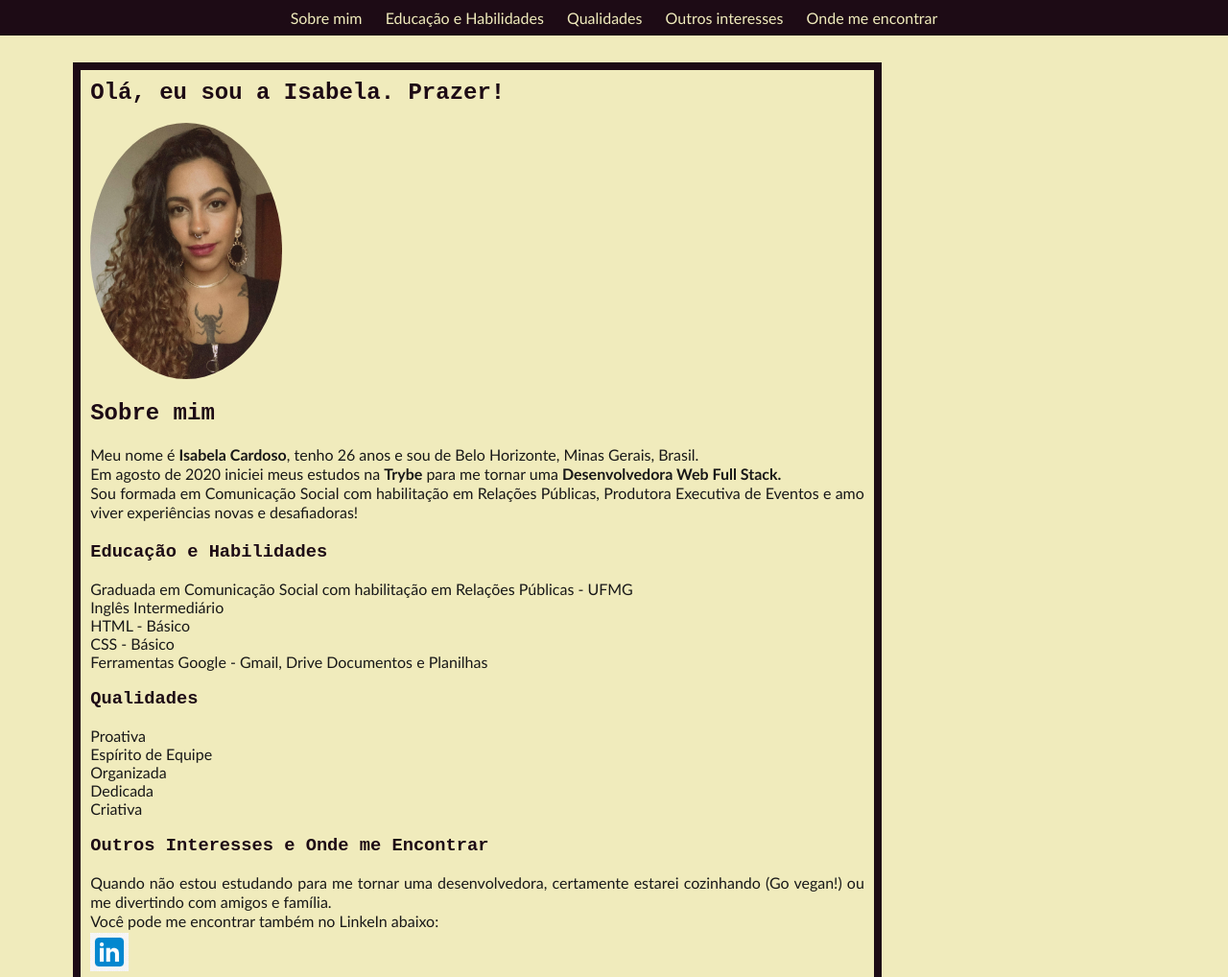
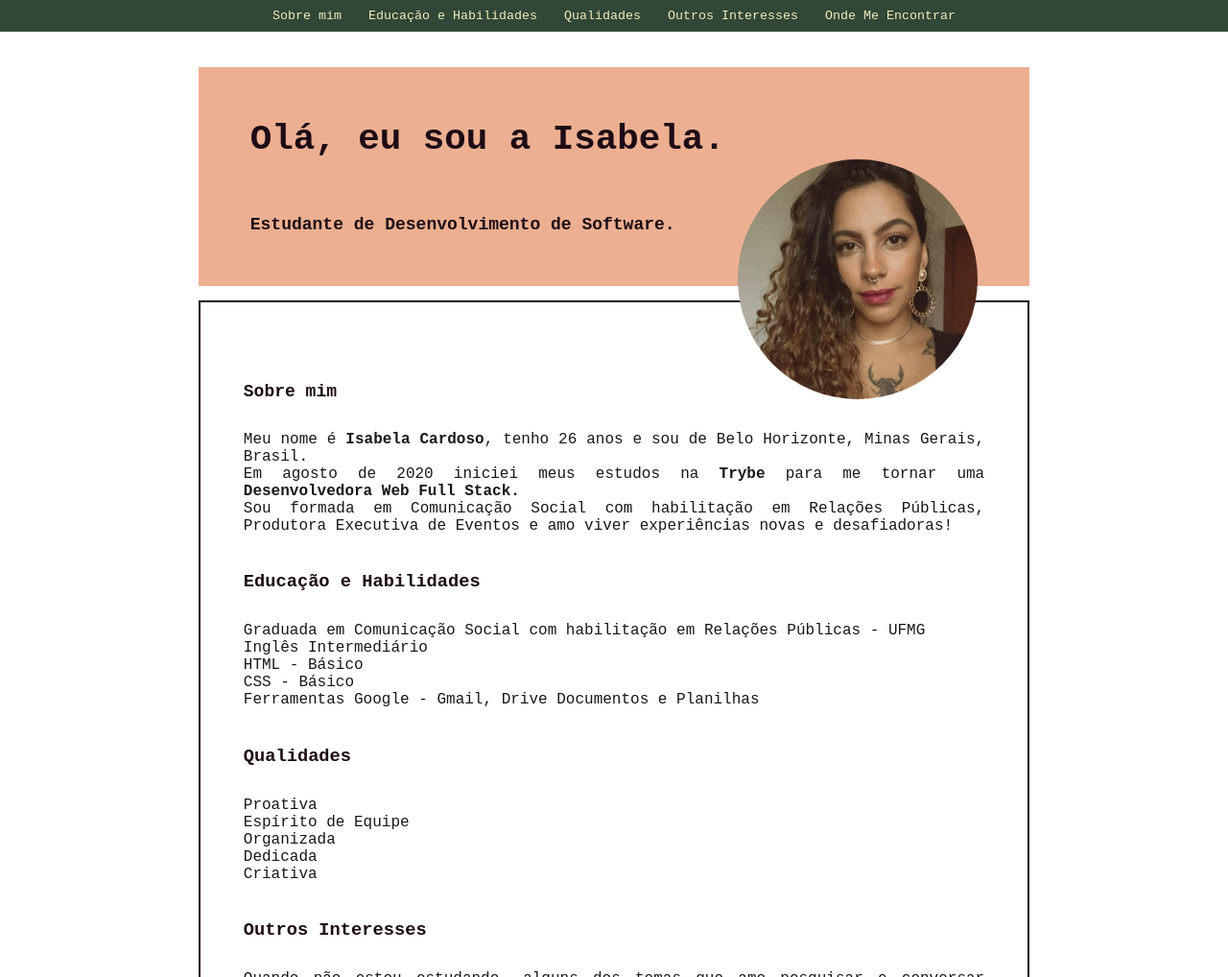
Before and after one commit to IsabelaCardoso/IsabelaCardoso.github.io, a plain HTML site: page index.html in a window 1280 px wide. Shown: the top 1018 px of the page at 96% size. Drawn offline with Linux system fonts and the light colour scheme.

Commit message:
atualiza potfolio para novo layout e infos

```diff
--- a/index.html
+++ b/index.html
@@ -4,132 +4,47 @@
     <meta charset="UTF-8">
     <meta name="viewport" content="width=device-width, initial-scale=1.0">
     <title>Portfólio Isabela Cardoso</title>
+    <link href="style.css" rel="stylesheet" type="text/css">
 
-    <style>
-
-/****** tutorial de como criar um menu fixo aprendido pelo canal do YouTube Danki Code, 08/2020 - link https://www.youtube.com/watch?v=vJJyytQcOLI *****/
-
-        /**** menu fixo ****/
-       * {
-           margin: 0;padding: 0;box-sizing: border-box;
-       }
-       .center {
-           max-width: 1100px;
-           margin: 0 auto;
-           padding: 0 2%;
-       }
-       header {
-           position: fixed;
-           left: 0;
-           top: 0;
-           width: 100%;
-           padding: 9px 0;
-           text-align: center;
-           background: rgba(29, 11, 21, 1);
-           font-family: 'Gill Sans', 'Gill Sans MT', Calibri, 'Trebuchet MS', sans-serif;
-       }
-       header li{
-           display: inline-block;
-           margin: 0 10px;
-       }
-       header a{
-           text-decoration: none;
-           color: rgba(240, 235, 188, 1);
-       }
-
-       /**** como criar colunas aprendido em: https://www.youtube.com/watch?v=6YJ2Vb7Eyfg ****/
-       /**** como criar margens aprendido em: https://www.youtube.com/watch?v=LUt4h0UT0PE ****/
-        /**** colunas - a finalizar ****/
-
-        .sessao-principal {
-            border: rgba(29, 11, 21, 1) solid 8px;
-            float: left;
-            width: 70%;
-            padding: 10px;
-
-        }
-        .barra-lateral {
-            background-color: rgba(189, 114, 104, 1);
-            float: right;
-            width: 30%;
-        }
-
-        body {
-
-            padding-top: 65px;
-            padding-left: 4%;
-            text-align: justify;
-            margin-left: 25px;
-            background-color: rgba(240, 235, 188, 1);
-        }
-        h1 {
-            color: rgba(29, 11, 21, 1);
-            font-family: 'Courier New', Courier, monospace;
-        }
-
-        #fotoisa {
-            border-radius: 50%;
-            border: salmon;
-        }
-
-        .titulos {
-            font-family: 'Courier New', Courier, monospace;
-            color: rgba(29, 11, 21, 1);
-        }
-        p {
-            text-align: justify;
-            line-height: 20px;
-            padding-bottom: 2px;
-            font-family: 'Gill Sans', 'Gill Sans MT', Calibri, 'Trebuchet MS', sans-serif;
-            color: rgb(24, 24, 24)
-
-
-        }
-        li {
-            list-style-type: none;
-            font-family: 'Gill Sans', 'Gill Sans MT', Calibri, 'Trebuchet MS', sans-serif;
-            color: rgb(24, 24, 24)
-        }
-
-        #qualidades {
-            list-style: none;
-        }
-        #link-linkedin {
-            text-decoration: none;
-        }
-        </style>
 </head>
 <body>
     <section class="sessao-principal">
         <header>
 
-        <div class="center">
+            <div class="menu-fixo">
                 <ul>
                     <li><a href="#sobre-mim">Sobre mim</a></li>
                     <li><a href="#habilidades">Educação e Habilidades</a></li>
                     <li><a href="#qualidades">Qualidades</a></li>
-                <li><a href="#outros">Outros interesses</a></li>
-                <li><a href="#outros">Onde me encontrar</a></li>
+                    <li><a href="#interesses">Outros Interesses</a></li>
+                    <li><a href="#contatos">Onde Me Encontrar</a></li>
+                </ul>
             </div>
-        </ul>
+
 
         </header>
-    <h1>Olá, eu sou a Isabela. Prazer!</h1><br>
-    <img id = "fotoisa" src="Foto-Isabela.jpg" alt="foto Isabela Cardoso" width="200" border-radius: 60%>
+            <div id="foto-e-nome">
+                <h1>Olá, eu sou a Isabela.</h1>
+
+                <img id = "fotoisa" src="foto-isa.jpeg" alt="foto Isabela Cardoso" width="250">
                 <br><br>
 
-    <h2 class="titulos" id="sobre-mim">Sobre mim</h3>
+                <h2>Estudante de Desenvolvimento de Software.</h2>
+            </div>
+
+        <div class="bloco-texto">
+            <h2 class="titulos" id="sobre-mim"> Sobre mim</h2>
             <p>
-        <br>
+
 
                 Meu nome é <strong>Isabela Cardoso</strong>, tenho 26 anos e sou de Belo Horizonte, Minas Gerais, Brasil. <br>
                 Em agosto de 2020 iniciei meus estudos na <strong>Trybe</strong> para me tornar uma <strong>Desenvolvedora Web Full Stack.</strong><br>
                 Sou formada em Comunicação Social com habilitação em Relações Públicas, Produtora Executiva de Eventos e amo viver experiências novas e desafiadoras!
 
             </p>
-    <br>
+
             <h3 class="titulos" id="habilidades">Educação e Habilidades</h3>
-    <br>
+
             <ul>
                 <li>Graduada em Comunicação Social com habilitação em Relações Públicas - UFMG</li>
                 <li>Inglês Intermediário</li>
@@ -137,10 +52,10 @@
                 <li>CSS - Básico</li>
                 <li>Ferramentas Google - Gmail, Drive Documentos e Planilhas</li>
             </ul>
-    <br>
+
 
             <h3 class="titulos" id="qualidades">Qualidades</h3>
-    <br>
+
             <ul>
                 <li>Proativa</li>
                 <li>Espírito de Equipe</li>
@@ -148,18 +63,49 @@
                 <li>Dedicada</li>
                 <li>Criativa</li>
             </ul>
-    <br>
-
-    <h3 class="titulos" id="outros">Outros Interesses e Onde me Encontrar</h3>
-    <br>
-        <p>Quando não estou estudando para me tornar uma desenvolvedora, certamente estarei cozinhando (Go vegan!) ou me divertindo com amigos e família. <br>
-        Você pode me encontrar também no LinkeIn abaixo: <a href="https://www.linkedin.com/in/isabelapcardoso/" ></p>
-        <img id="link-linkedin" src="linkedin-logo.png" alt="Logo do site Linkedin" width=40px>
-        </a>
-    </section>
-    <aside class="barra-lateral">
 
 
-    </aside>
+            <h3 class="titulos" id="interesses">Outros Interesses</h3>
+
+            <ul>
+                Quando não estou estudando, alguns dos temas que amo pesquisar e conversar sobre, são: <br><br>
+
+                <li>Veganismo</li>
+                <li>Desenvolvimento Pessoal</li>
+                <li>Tatuagens</li>
+                <li>Feminismo</li>
+                <li>Comportamento Humano</li>
+                <li>Energias e Espiritualidade</li>
+            </ul>
+
+            <h3 class="titulos" id="contatos">Onde me Encontrar</h3>
+
+                <p>
+                <ul>
+
+
+                <div class="logos-e-contatos">
+                    <div class="logos-container">
+                        <a class="botoes" target="_blank" href="https://www.linkedin.com/in/isabelapcardoso/">
+                            <img id="link-linkedin" src="linkedin-logo.png.png" alt="Logo do site Linkedin" width="60px">
+                            <h4>@IsabelaPCardoso</h4>
+                        </a>
+                    </div>
+                    <div class="logos-container">
+                        <img id="logo-gmail" src="logo-gmail.png" alt="Logo site gmail" width="70px">
+                        <h4>pcardoso.isabela@gmail.com</h4>
+                    </div>
+
+                    <div class="logos-container">
+                        <a class="botoes" target="_blank" href="https://github.com/IsabelaCardoso">
+                            <img id="logo-github" src="logo-github.png" alt="Logo do site GitHub" width="78px">
+                            <h4>/IsabelaCardoso</h4>
+                        </a>
+                    </div>
+                </div>
+
+
+        </section>
+    </div>
 </body>
 </html>
--- /dev/null
+++ b/style-backup.css
@@ -0,0 +1,102 @@
+
+/****** tutorial de como criar um menu fixo aprendido pelo canal do YouTube Danki Code, 08/2020 - link https://www.youtube.com/watch?v=vJJyytQcOLI *****/
+
+        /**** menu fixo ****/
+       * {
+           margin: 0;padding: 0;box-sizing: border-box;
+       }
+       .menu-fixo {
+           max-width: 1100px;
+           margin: 0 auto;
+           padding: 0 2%;
+           font-family: monospace;
+
+       }
+       header {
+           position: fixed;
+           left: 0;
+           top: 0;
+           width: 100%;
+           padding: 9px 0;
+           text-align: center;
+           background: rgba(29, 11, 21, 1);
+           font-family: 'Gill Sans', 'Gill Sans MT', Calibri, 'Trebuchet MS', sans-serif;
+       }
+       header li{
+           display: inline-block;
+           margin: 0 10px;
+       }
+       header a{
+           text-decoration: none;
+           color: rgba(240, 235, 188, 1);
+       }
+
+       /**** como criar colunas aprendido em: https://www.youtube.com/watch?v=6YJ2Vb7Eyfg ****/
+       /**** como criar margens aprendido em: https://www.youtube.com/watch?v=LUt4h0UT0PE ****/
+        /**** colunas - a finalizar ****/
+
+        .sessao-principal {
+            border: rgba(29, 11, 21, 1) solid 2px;
+            text-align: justify
+            float: left;
+            width: 70%;
+            padding: 10px;
+
+        }
+        .barra-lateral {
+            background-color: rgba(189, 114, 104, 1);
+            float: right;
+            width: 30%;
+        }
+
+        body {
+
+            padding-top: 65px;
+            padding-left: 4%;
+            text-align: justify;
+            margin-left: 25px;
+            background-color: rgba(240, 235, 188, 1);
+        }
+        h1 {
+            color: rgba(29, 11, 21, 1);
+            font-family: 'Courier New', Courier, monospace;
+
+        }
+        h2 {
+            color: rgba(29, 11, 21, 1);
+            font-family: 'Courier New', Courier, monospace;
+            font-size: medium;
+        }
+
+
+        #fotoisa {
+            border-radius: 50%;
+            border: salmon;
+        }
+
+        .titulos {
+            font-family: 'Courier New', Courier, monospace;
+            color: rgba(29, 11, 21, 1);
+        }
+        p {
+            text-align: justify;
+            line-height: 20px;
+            padding-bottom: 2px;
+            font-family: 'Gill Sans', 'Gill Sans MT', Calibri, 'Trebuchet MS', sans-serif;
+            color: rgb(24, 24, 24)
+
+
+        }
+        li {
+            list-style-type: none;
+            font-family: 'Gill Sans', 'Gill Sans MT', Calibri, 'Trebuchet MS', sans-serif;
+            color: rgb(24, 24, 24)
+        }
+
+        #qualidades {
+            list-style: none;
+        }
+        #link-linkedin {
+            text-decoration: none;
+        }
+        </style>
--- /dev/null
+++ b/style.css
@@ -0,0 +1,123 @@
+
+/****** tutorial de como criar um menu fixo aprendido pelo canal do YouTube Danki Code, 08/2020 - link https://www.youtube.com/watch?v=vJJyytQcOLI *****/
+
+        /**** menu fixo ****/
+       * {
+           margin: 0;padding: 0;box-sizing: border-box;
+       }
+       .menu-fixo {
+           max-width: 1100px;
+           margin: 0 auto;
+           padding: 0 2%;
+           font-family: monospace;
+
+       }
+       header {
+           position: fixed;
+           left: 0;
+           top: 0;
+           width: 100%;
+           padding: 9px 0;
+           text-align: center;
+           background: rgb(49,71,55);
+           font-family: 'Gill Sans', 'Gill Sans MT', Calibri, 'Trebuchet MS', sans-serif;
+           font-size: smaller;
+        }
+       header li{
+           display: inline-block;
+           margin: 0 10px;
+       }
+       header a{
+           text-decoration: none;
+           color: rgba(240, 235, 188, 1);
+       }
+        /**** todo conteúdo menos o menu fixo ****/
+
+        body {
+            padding-top: 55px;
+            padding-left: 15%;
+            text-align: justify;
+            padding-right: 15%;
+
+        }
+        /**** a partir do "Sobre mim" ****/
+
+        .bloco-texto {
+            margin-top: 25%;
+            margin-right: 20%;
+            margin: 15px;
+            padding-top: 8%;
+            border: rgba(29, 11, 21, 1) solid 2px;
+            padding: 5%;
+
+        }
+
+        /**** bloco rosa + foto ****/
+
+        #foto-e-nome {
+            background-color: #ecaf91;
+            margin: 15px;
+            padding: 6%;
+            font-size: 25px;
+            color: rgba(29, 11, 21, 1);
+            font-family: 'Courier New', Courier, monospace;
+        }
+
+        /**** h1 e h2 = Nome + subtítulo ****/
+        h1 {
+            font-weight: 900 bolder;
+        }
+        h2 {
+            font-size: 18px;
+            font-weight: bolder;
+        }
+
+        #fotoisa {
+            border-radius: 50%;
+            float: right;
+        }
+
+        .titulos {
+            font-family: 'Courier New', Courier, monospace;
+            color: rgba(29, 11, 21, 1);
+            padding-bottom: 4%;
+            padding-top: 5%;
+        }
+        p {
+            text-align: justify;
+            font-family: 'Anonymous Pro', monospace;
+            color: rgb(24, 24, 24)
+
+        }
+
+        ul {
+            font-family: 'Anonymous Pro', monospace;
+            color: rgb(24, 24, 24);
+            list-style: none;
+
+        }
+        .logos-e-contatos {
+            padding-left: 30%
+            margin: auto;
+            padding-bottom: 5%;
+        }
+
+        .logos-container {
+            width: 30%;
+            text-align: center;
+            display: inline-block;
+            vertical-align: baseline;
+        }
+
+        .logos-container h4 {
+            margin: 10px 0;
+            padding-top: 5%;
+            font-family: 'Anonymous Pro', monospace;
+            color: rgb(24, 24, 24)
+
+        }
+
+        .logos-container a {
+            text-decoration: none;
+
+        }
```
Also changed, not shown: palette.scss (deleted, +0 -42 lines), Foto-Isabela.jpg (deleted), foto-isa.jpeg (added), linkedin-logo.png.png (added), logo-github.png (added), logo-gmail.png (added), logo-linkedin.png (added), pexels-nubia-navarro-(nubikini)-3221216.jpg (added), rgb-color.txt (added), 1 other file. Lines whose indentation alone changed are shown as unchanged.
